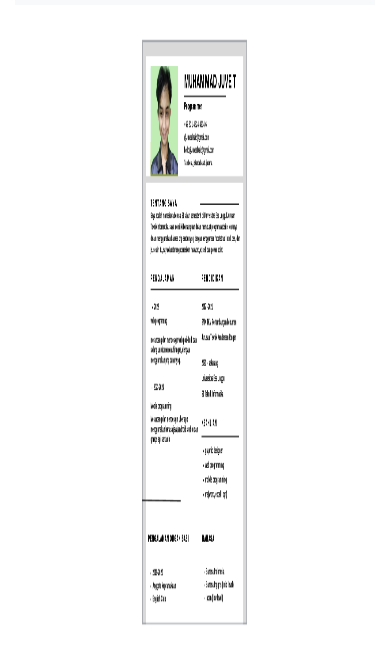
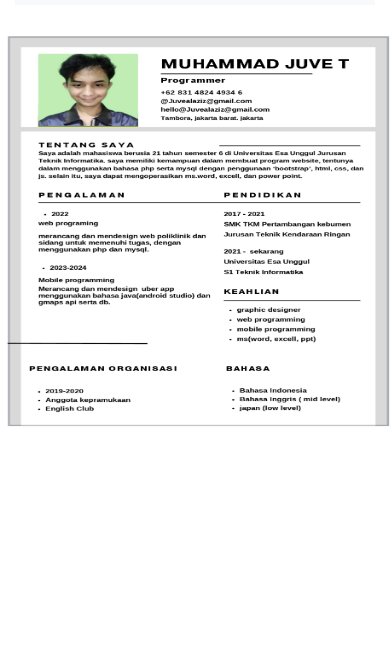
Before and after one commit to Juvealaziz/project, a plain HTML site: page profile/app.html in a window 390 px wide. Shown: the part 71-734 px from the top of the page. Drawn offline with nearby package versions, Linux system fonts and the light colour scheme.

Commit message:
Update app.html

```diff
--- a/profile/app.html
+++ b/profile/app.html
@@ -93,13 +93,29 @@
     </header>
     <br />
     <body>
-      <div class="row justify-content-center">
-        <div class="col-4" >
+      <center>
+      <div class="row ">
+        <div class="col " >
           <div class="img">
+           <style>
+            .img{
+              width: 500px;
+              height: 800px;
+            }
+            @media(max-width:1000px){
+              .img{
+                width: 400px;
+                height: 400px;
+                align-items: center;
 
 
-            <img class="card-img-top" src="cv.png" alt="image"  height="600" ></a>
+              }
+            }
+           </style>
+
+            <img class="img justify-content-center text-center" src="cv.png" alt="image"></a>
           </div>
+        </center>
 
           </div>
       </div>
```
